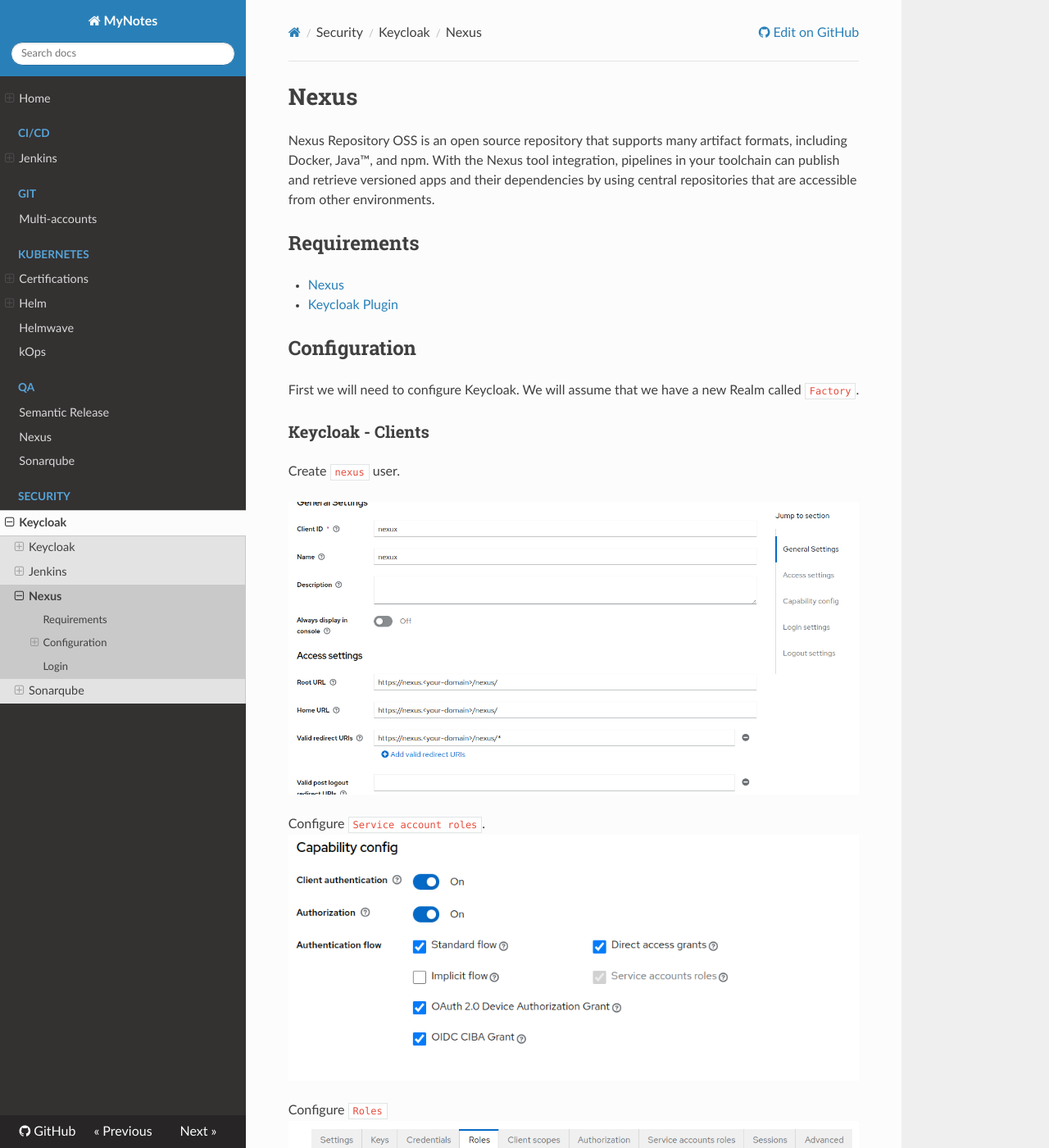
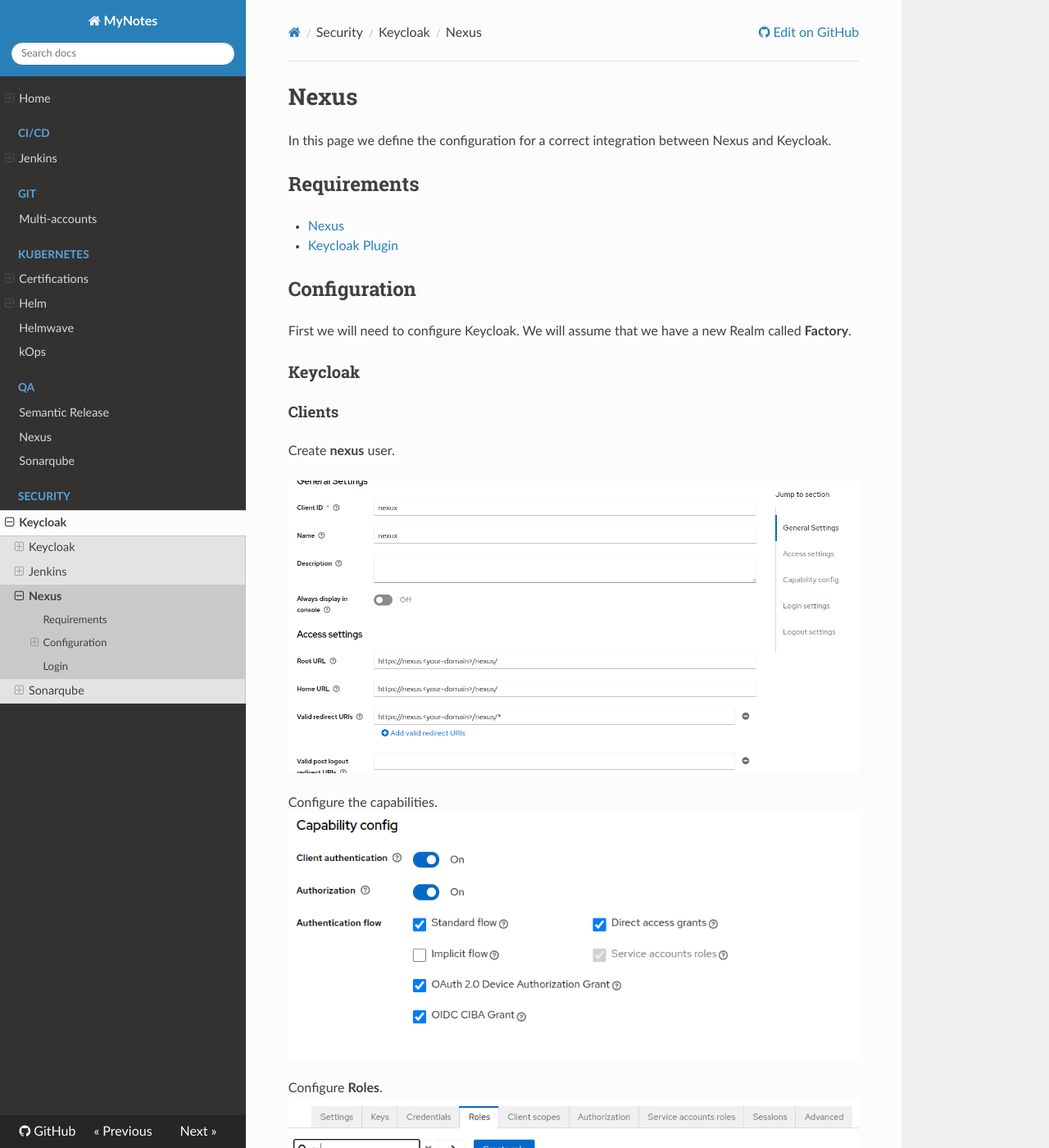
Before and after one commit to amartingarcia/notes, an MkDocs documentation site: the page built from docs/security/keycloak_nexus.md, in a window 1280 px wide and 1400 px high. Shown: the whole window at 82% size. Built offline with MkDocs 1.6.1, drawn with Linux system fonts in a browser that asks for light colours; nearby versions of some CDN libraries; some of the changed text lies outside the part shown.

Commit message:
feat(notes): refactor keycloak

````diff
--- a/docs/security/keycloak_nexus.md
+++ b/docs/security/keycloak_nexus.md
@@ -5,43 +5,47 @@
 ---
 
 # Nexus
-Nexus Repository OSS is an open source repository that supports many artifact formats, including Docker, Java™, and npm. With the Nexus tool integration, pipelines in your toolchain can publish and retrieve versioned apps and their dependencies by using central repositories that are accessible from other environments.
+In this page we define the configuration for a correct integration between Nexus and Keycloak.
 
 ## Requirements
 * [Nexus](https://github.com/sonatype/nxrm3-helm-repository/tree/main/nexus-repository-manager)
 * [Keycloak Plugin](https://github.com/flytreeleft/nexus3-keycloak-plugin)
 
 ## Configuration
-First we will need to configure Keycloak. We will assume that we have a new Realm called `Factory`.
+First we will need to configure Keycloak. We will assume that we have a new Realm called **Factory**.
 
-### Keycloak - Clients
-Create `nexus` user.
+### Keycloak
+#### Clients
+Create **nexus** user.
 
 ![notes](../images/security/keycloak/nexus_client_01.png)
 
 
-Configure `Service account roles`.
+Configure the capabilities.
 ![notes](../images/security/keycloak/nexus_client_02.png)
 
-Configure `Roles`
+Configure **Roles**.
 ![notes](../images/security/keycloak/nexus_client_03.png)
 
-#### SA for roles
-Assign roles to `nexus` user for view realms, users and clients.
+Assign roles to **nexus** user for view realms, users and clients.
 ![notes](../images/security/keycloak/nexus_client_sa_roles.png)
 
-### Keycloak - Groups
-Create `nx-admin` group with `Role Mappins`.
+#### Groups
+Create **nx-admin** group with **Role Mappins**.
 ![notes](../images/security/keycloak/nexus_groups.png)
 
-### Keycloak - Users
-Join user to a `nx-admin` group.
+#### Users
+Join user to a **nx-admin** group.
 ![notes](../images/security/keycloak/nexus_users.png)
 
 ### Nexus
+At this point we define the necessary configuration in Nexus to be able to perform the integration with Keycloak.
+
+#### Download adapter config
 Download Keycloak conection adaptor for client.
 ![notes](../images/security/keycloak/jenkins_client_adapter.png)
 
+#### Configuration
 The YAML file for the Helm Chart is:
 ```yaml
 image:
````
Also changed, not shown: docs/security/keycloak.md (+10 -1 lines), docs/security/keycloak_jenkins.md (+27 -11 lines), docs/security/keycloak_sonarqube.md (+17 -11 lines), docs/images/security/keycloak/azure_app_registration_authentication.png (added), docs/images/security/keycloak/azure_app_registration_secrets.png (added), docs/images/security/keycloak/jenkins_groups_role_mapping.png (added), docs/images/security/keycloak/jenkins_realm_roles.png (added).
